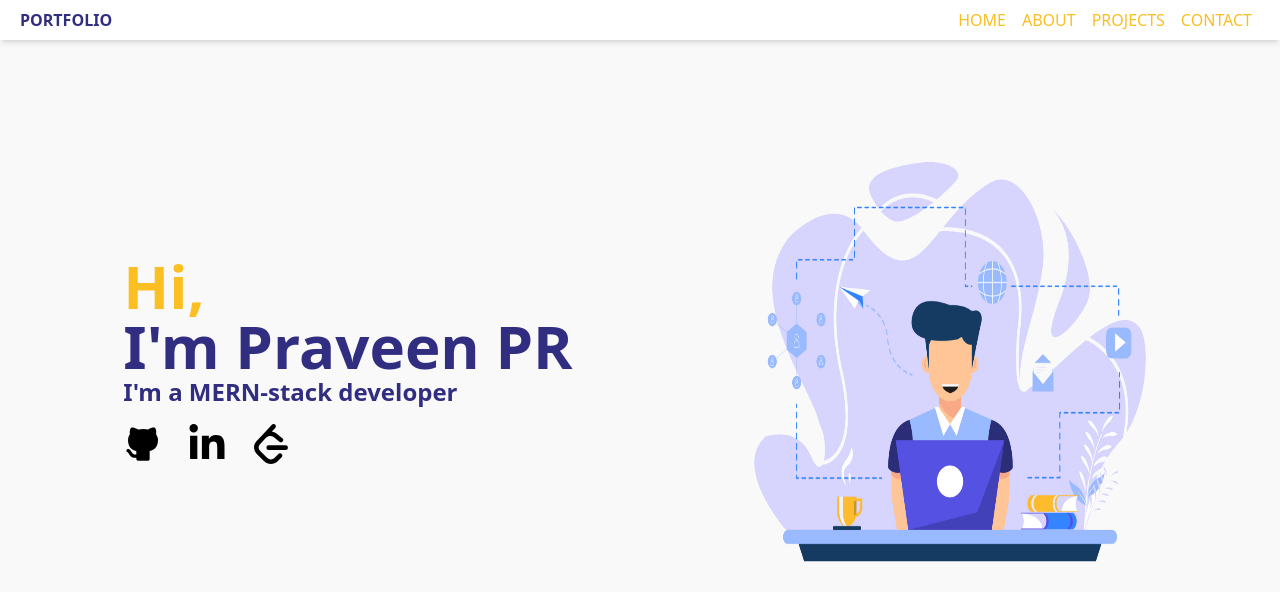
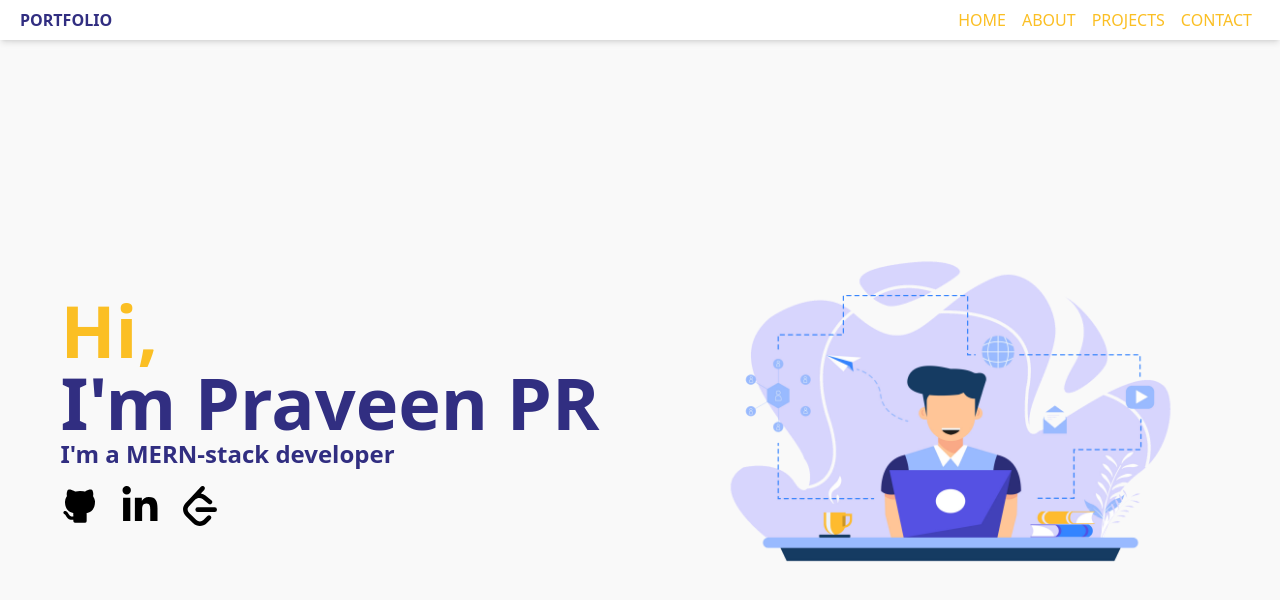
Before and after one commit to PRAVEEN-PR-2004/tailwindporfolio, a React (Vite) app: page / in a window 1280 px wide. Shown: the top 600 px of the page. Built offline with nearby package versions, Linux system fonts and the light colour scheme.

Commit message:
final home page

```diff
--- a/src/pages/Hero.jsx
+++ b/src/pages/Hero.jsx
@@ -8,15 +8,16 @@ export default function Hero() {
   return (
     <>
 
-      <section className="flex flex-col justify-center px-5 pt-32 md:flex-row bg-dark">
-        <div className="flex flex-col md:w-1/2 md:py-32">
-          <h1 className="text-5xl font-bold md:text-6xl color-primary">
-            <span className="color-secondary">Hi,</span>
-            <br /> I'm Praveen PR
-            <p className="text-2xl">I'm a MERN-stack developer</p>
-          </h1>
+      <section className="flex flex-col justify-center h-screen px-5 pt-5 md:flex-row bg-dark">
+        <div className="flex flex-col justify-center w-full px-5 md:items-center md:w-1/2 md:px-0 " >
+          <div className="flex flex-col">
 
-          <div className="flex mt-4 space-x-6">
+            <h1 className="text-5xl font-bold md:text-7xl color-primary ">
+              <span className="color-secondary">Hi,</span>
+              <br /> I'm Praveen PR
+              <p className="text-2xl">I'm a MERN-stack developer</p>
+            </h1>
+          <div className="flex pt-4 space-x-5">
             <a href="#" className="text-3xl hover:text-blue-900">
               <TbBrandGithubFilled size={40} />
             </a>
@@ -27,9 +28,15 @@ export default function Hero() {
               <SiLeetcode size={40} />
             </a>
           </div>
+          </div>
+
         </div>
+        <div className="flex items-center justify-center w-full pt-10 md:w-1/2 md:pt-0" >
+          <div className="flex items-center justify-center md:w-3/4">
 
-        <img className="pt-8 md:w-1/3 md:py-0" src={HeroImg} alt="Hero Image" />
+        <img className="" src={HeroImg} alt="Hero Image" />
+          </div>
+        </div>
       </section>
     </>
   );
```
Also changed, not shown: src/components/Skills.jsx (added).
